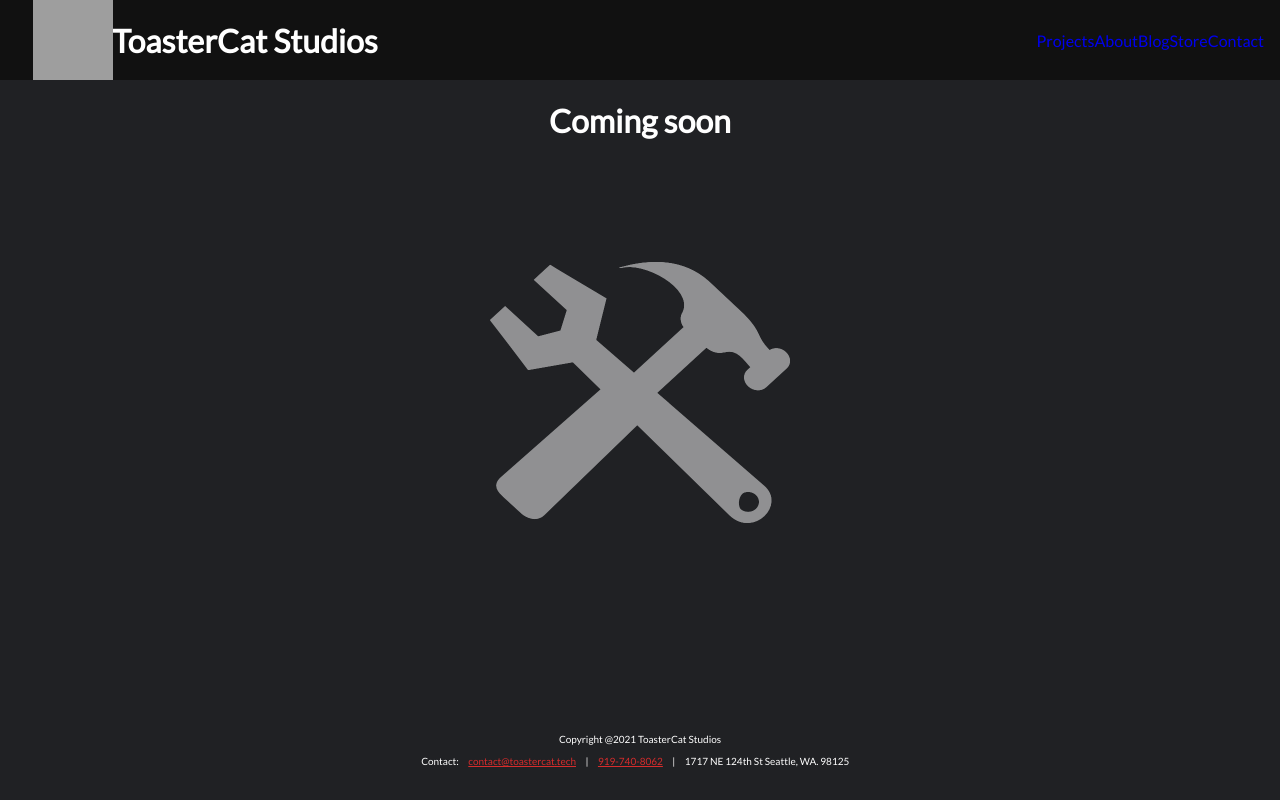
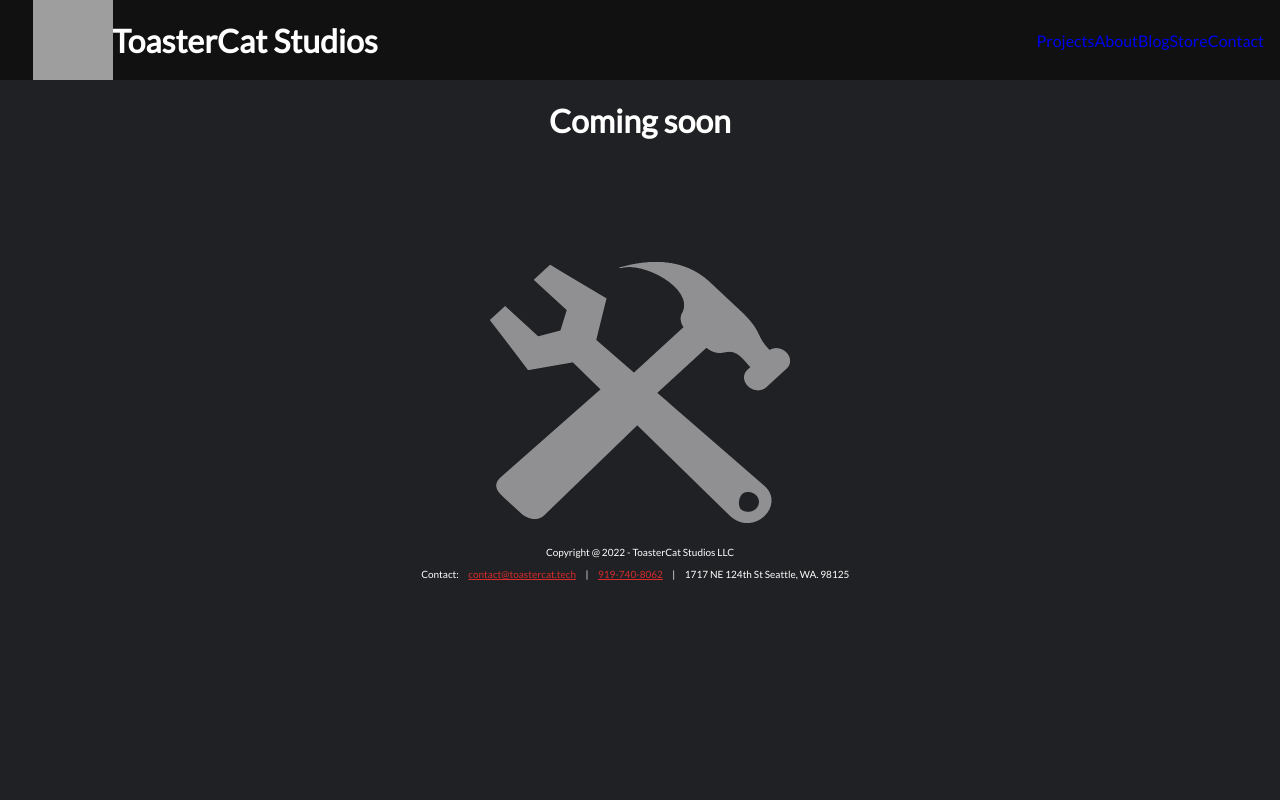
Before and after one commit to ToasterCat/tc-portfolio-site, a React (Create React App) app: page /store in a window 1280 px wide. Built offline with nearby package versions, Linux system fonts and the light colour scheme; grey boxes are pictures that could not be loaded.

Commit message:
[HOME-26,HOME-29] Added 2022 Copyright Update - Migrated Footer to Dedicated Component.

```diff
--- a/public/index.html
+++ b/public/index.html
@@ -44,19 +44,7 @@
     <div id="root"></div>
 
     <!-- TODO: [HOME-26] Migrate footer to React component -->
-    <footer>
-      <div>Copyright @2021 ToasterCat Studios</div>
-      <div class="footer-contact">
-        <p>Contact:</p>
-        <div class="footer-contact-list">
-          <a href="mailto">contact@toastercat.tech</a>
-          <p>|</p>
-          <a href="tel">919-740-8062</a>
-          <p>|</p>
-          <p>1717 NE 124th St Seattle, WA. 98125</p>
-        </div>
-      </div>
-    </footer>
+
 
   </body>
 </html>
--- a/src/components/App/App.tsx
+++ b/src/components/App/App.tsx
@@ -2,6 +2,7 @@ import { Route } from 'react-router';
 import { Link } from 'react-router-dom';
 import { useMediaQuery } from 'react-responsive';
 import Header from '../Header/Header';
+import Footer from '../Footer/Footer';
 import Homepage from '../../routes/Homepage/Homepage';
 import About from '../../routes/About/About';
 import ProjectsPage from '../../routes/Projects/ProjectsPage';
@@ -17,6 +18,7 @@ function App() {
 
   return (
     <div className="App">
+
       {isBigScreen && <Header />}
       {isMobileDevice && (
         <>
@@ -37,6 +39,7 @@ function App() {
           </div>
         </>
       )}
+
       <main>
         <Route exact path="/" component={Homepage} />
         <Route exact path="/about" component={About} />
@@ -45,6 +48,8 @@ function App() {
         <Route exact path="/blog" component={ComingSoon} />
         <Route exact path="/store" component={ComingSoon} />
       </main>
+
+      <Footer />
     </div>
   );
 }
--- /dev/null
+++ b/src/components/Footer/Footer.scss
@@ -0,0 +1,41 @@
+@use '../../base';
+
+footer {
+    height: 50px;
+    display: flex;
+    flex-direction: column;
+    justify-content: center;
+    align-items: center;
+    flex-shrink: 0;
+    font-size: 10px;
+    padding: 20px 0px;
+    color: white;
+    text-align: center;
+}
+
+.footer-contact {
+    display: flex;
+    flex-direction: row;
+    align-items: center;
+    justify-content: center;
+}
+
+.footer-contact-list {
+    display: flex;
+    flex-direction: row;
+    justify-content: space-evenly;
+    align-items: center;
+    width: 400px;
+
+    p {
+      margin: 0;
+    }
+
+    a {
+      color: base.$color-red;
+    }
+
+    a:visited {
+      color: base.$color-red;
+    }
+}
--- /dev/null
+++ b/src/components/Footer/Footer.tsx
@@ -0,0 +1,20 @@
+import './Footer.scss';
+
+export default function Header() {
+  return (
+    <footer>
+        <div>Copyright @ 2022 - ToasterCat Studios LLC</div>
+
+        <div className="footer-contact">
+            <p>Contact:</p>
+            <div className="footer-contact-list">
+                <a href="mailto">contact@toastercat.tech</a>
+                <p>|</p>
+                <a href="tel">919-740-8062</a>
+                <p>|</p>
+                <p>1717 NE 124th St Seattle, WA. 98125</p>
+            </div>
+        </div>
+    </footer>
+  );
+}
```
